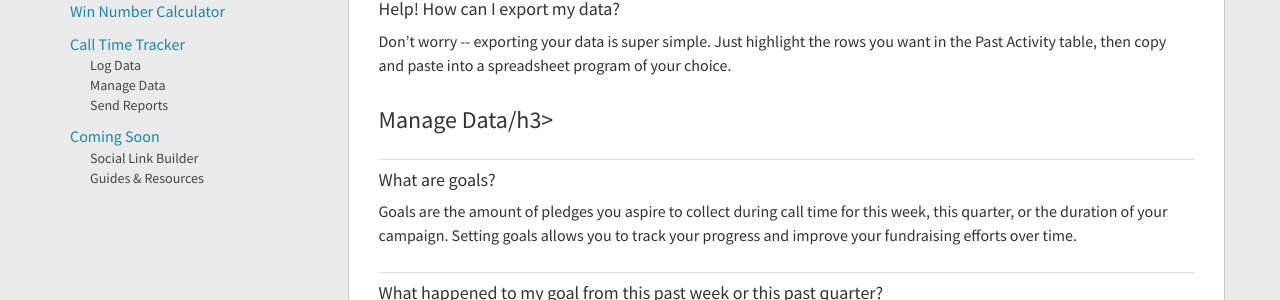
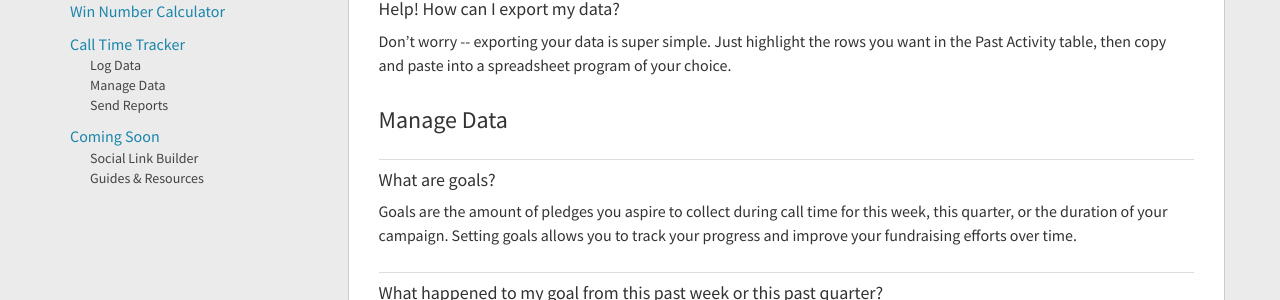
Before and after one commit to boldprogressives/pies-public-site, a Jekyll site: the page built from faq.html, in a window 1280 px wide and 900 px high, scrolled down 7693 px. Shown: the part 156-456 px from the top of the window. Built offline with Jekyll 4.4.1, drawn with Linux system fonts in a browser that asks for light colours.

```diff
--- a/faq.html
+++ b/faq.html
@@ -300,7 +300,7 @@ description:
 		<p>Don’t worry -- exporting your data is super simple.  Just highlight the rows you want in the Past Activity table, then copy and paste into a spreadsheet program of your choice.
 		<p>
 
-		<h3 id="manage_data">Manage Data/h3>
+		<h3 id="manage_data">Manage Data</h3>
 		<h4>What are goals?</h4>
 		<p>Goals are the amount of pledges you aspire to collect during call time for this week, this quarter, or the duration of your campaign. Setting goals allows you to track your progress and improve your fundraising efforts over time.
 		</p>
```
